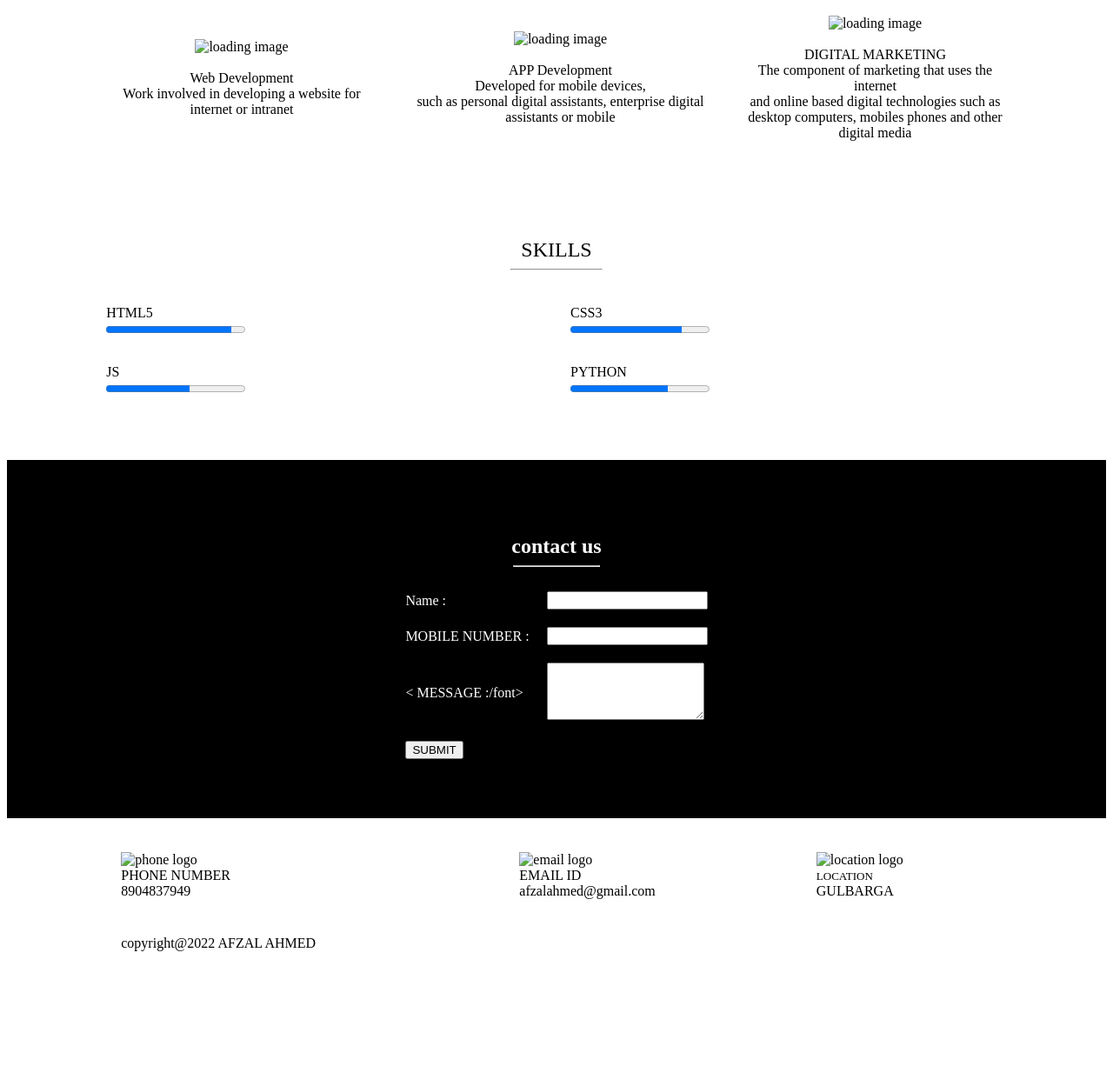
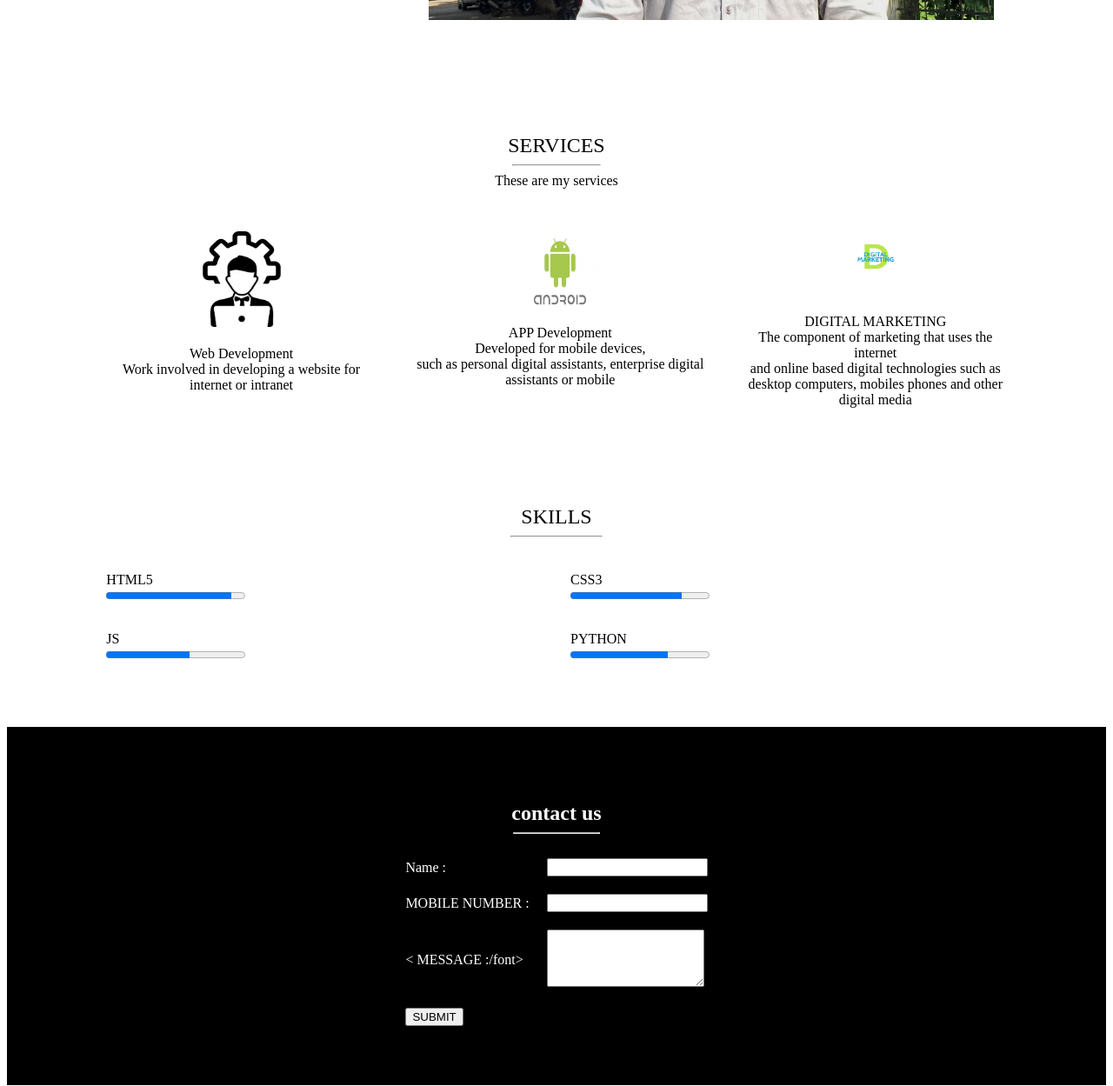
Before and after one commit to Afzalahmed7389/MyPortfolio, a plain HTML site: page index.html in a window 1280 px wide. Shown: the part 503-1752 px from the top of the page at 87% size. Before the commit the page ends 1644 px from the top, so only its background shows below. Drawn offline with Linux system fonts and the light colour scheme.

Commit message:
img path

```diff
--- a/index.html
+++ b/index.html
@@ -52,7 +52,7 @@
                             <button><a href="#"> DOWNLOAD CV</button></a>
                             <button><a href="#"> HIRE ME</button></a>
                         </td>
-                        <td><img src="\afzal.html\my first website\IMG_2802 (4).jpg" WIDTH="650" height="440px"
+                        <td><img src="IMG_2802 (4).jpg" WIDTH="650" height="440px"
                                 alt="AFZAL AHMED IMAGE"></td>
                     </tr>
                 </table>
@@ -72,18 +72,18 @@
                         </td>
                     </tr>
                     <tr align="center">
-                        <td> <img src="\afzal.html\my first website\android (2).jpeg" width="90" height="110"
+                        <td> <img src="android (2).jpeg" width="90" height="110"
                                 alt="loading image"><br><BR>
                             <font size="3">Web Development</font><br>
                             <font size="3">Work involved in developing a website for internet or intranet</font>
                         </td>
-                        <td><img src="\afzal.html\my first website\android.jpeg" width="100" height="80"
+                        <td><img src="android.jpeg" width="100" height="80"
                                 alt="loading image"><br><br>
                             <font size="3">APP Development</font><br>
                             <font size="3">Developed for mobile devices,<br> such as personal digital assistants,
                                 enterprise digital assistants or mobile</font>
                         </td>
-                        <td><img src="\afzal.html\my first website\digital marketing.jpeg" width="100" height="90"
+                        <td><img src="digital marketing.jpeg" width="100" height="90"
                                 alt="loading image"><br><br>
                             <font size="3">DIGITAL MARKETING</font><br>
                             <font size="3">The component of marketing that uses the internet<br> and online based
@@ -167,17 +167,17 @@
                 <table align="CENTER" width="85%" cellpadding="20">
                     <tr>
                         <td>
-                            <img src="\afzal.html\my first website\1.jpeg" width="100" height="90"
+                            <img src="1.jpeg" width="100" height="90"
                                 alt=" phone logo"><br>
                             <font size="3">PHONE NUMBER</font><br>
                             <font size="3">8904837949</font>
                         </td>
-                        <td> <img src="\afzal.html\my first website\2.jpeg" width="100" height="90"
+                        <td> <img src="2.jpeg" width="100" height="90"
                                 alt=" email logo"><br>
                             <font size="3">EMAIL ID</font><br>
                             <font size="3">afzalahmed@gmail.com</font>
                         </td>
-                        <td> <img src="\afzal.html\my first website\3.jpeg" width="100" height="90"
+                        <td> <img src="3.jpeg" width="100" height="90"
                                 alt=" location logo"><br>
                             <font size="2">LOCATION</font><br>
                             <font size="3">GULBARGA</font>
```
